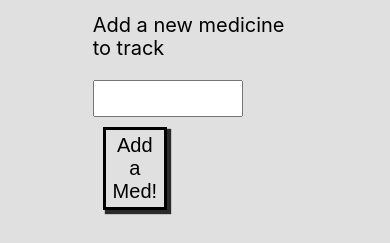
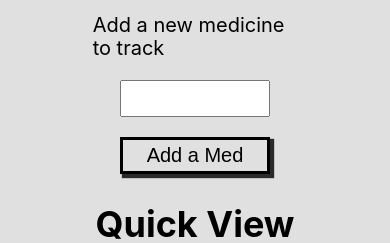
Before and after one commit to sjimmykang/med-tracker-app, a React (Create React App) app: page / in a window 390 px wide. Shown: the part 453-696 px from the top of the page. Built offline with nearby package versions, Linux system fonts and the light colour scheme; no server answers; the database is empty.

Commit message:
more css

```diff
--- a/src/App.css
+++ b/src/App.css
@@ -358,6 +358,20 @@ footer p {
   }
 }
 
+@media (max-width: 500px) {
+  .inputContainer {
+    flex-direction: column;
+    justify-content: center;
+    align-items: center;
+  }
+  .inputContainer button {
+    width: 70%;
+    margin-top: 1rem;
+    margin-left: 0.5rem;
+
+  }
+}
+
 @media (max-width: 450px) {
   .pastday2 {
     display: none;
--- a/src/Components/AllView.js
+++ b/src/Components/AllView.js
@@ -127,7 +127,7 @@ const AllView = () => {
                         id='medicine'
                         value={userInput}
                     />
-                    <button type='submit'>Add a Med!</button>
+                    <button type='submit'>Add a Med</button>
                 </div>
             </form>
 
```
